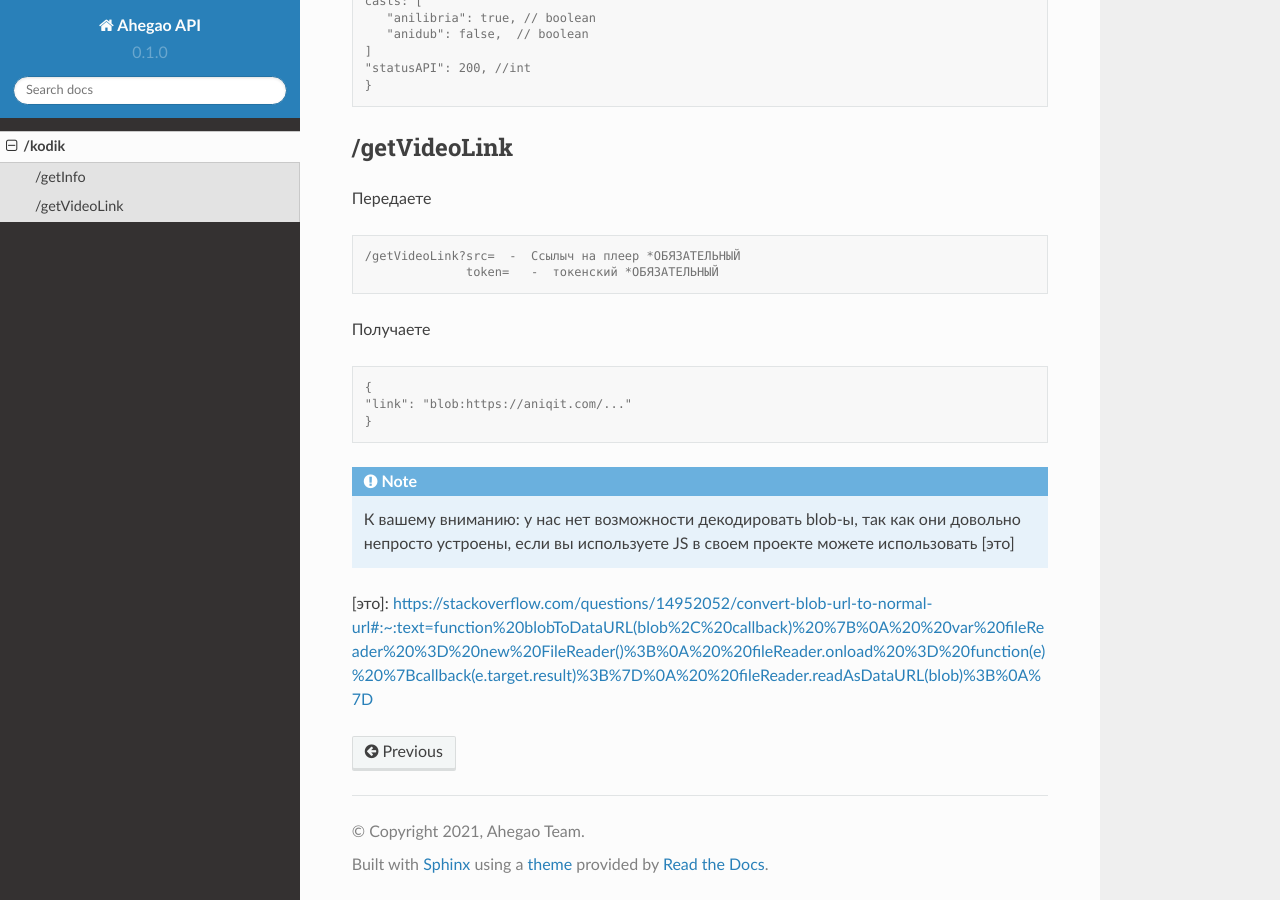
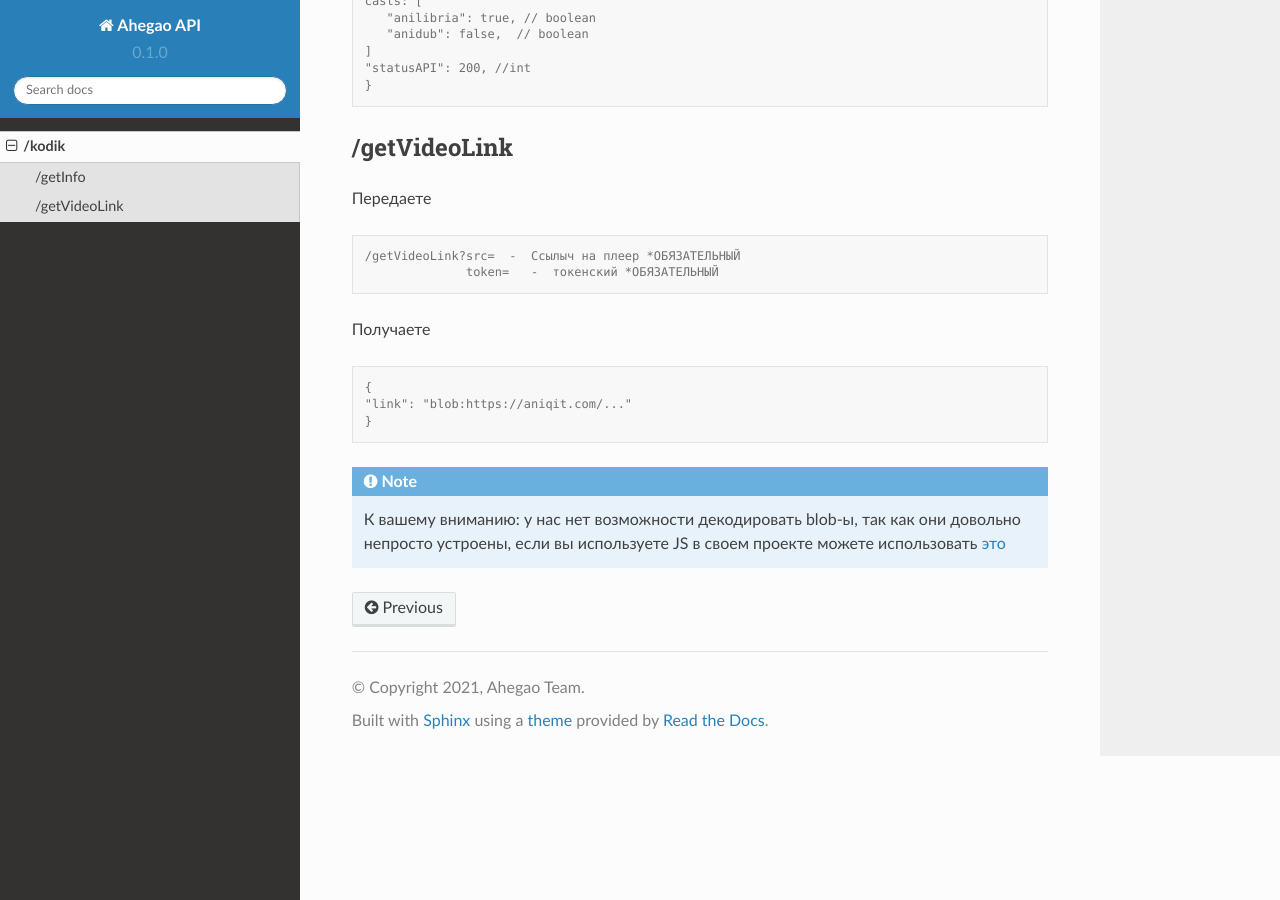
Before and after one commit to nknodev/ahegao-roadmap, a Sphinx documentation site: the page built from docs/source/kodik.rst, in a window 1280 px wide and 900 px high, scrolled down 718 px. Built offline with Sphinx 7.4.7 and the Read the Docs theme 2.0.0, drawn with Linux system fonts in a browser that asks for light colours; pages that are not in the unit, such as notebooks, are missing from menus; some of the changed lines change nothing that is shown.

Commit message:
fuckin 'это'

```diff
--- a/docs/source/kodik.rst
+++ b/docs/source/kodik.rst
@@ -64,5 +64,5 @@
 
 .. note::
 
-   К вашему вниманию: у нас нет возможности декодировать blob-ы, так как они довольно непросто устроены, если вы используете JS в своем проекте можете использовать [это]
-[это]: https://stackoverflow.com/questions/14952052/convert-blob-url-to-normal-url#:~:text=function%20blobToDataURL(blob%2C%20callback)%20%7B%0A%20%20var%20fileReader%20%3D%20new%20FileReader()%3B%0A%20%20fileReader.onload%20%3D%20function(e)%20%7Bcallback(e.target.result)%3B%7D%0A%20%20fileReader.readAsDataURL(blob)%3B%0A%7D
+   К вашему вниманию: у нас нет возможности декодировать blob-ы, так как они довольно непросто устроены, если вы используете JS в своем проекте можете использовать `это`_
+.. _это: https://stackoverflow.com/questions/14952052/convert-blob-url-to-normal-url
```
